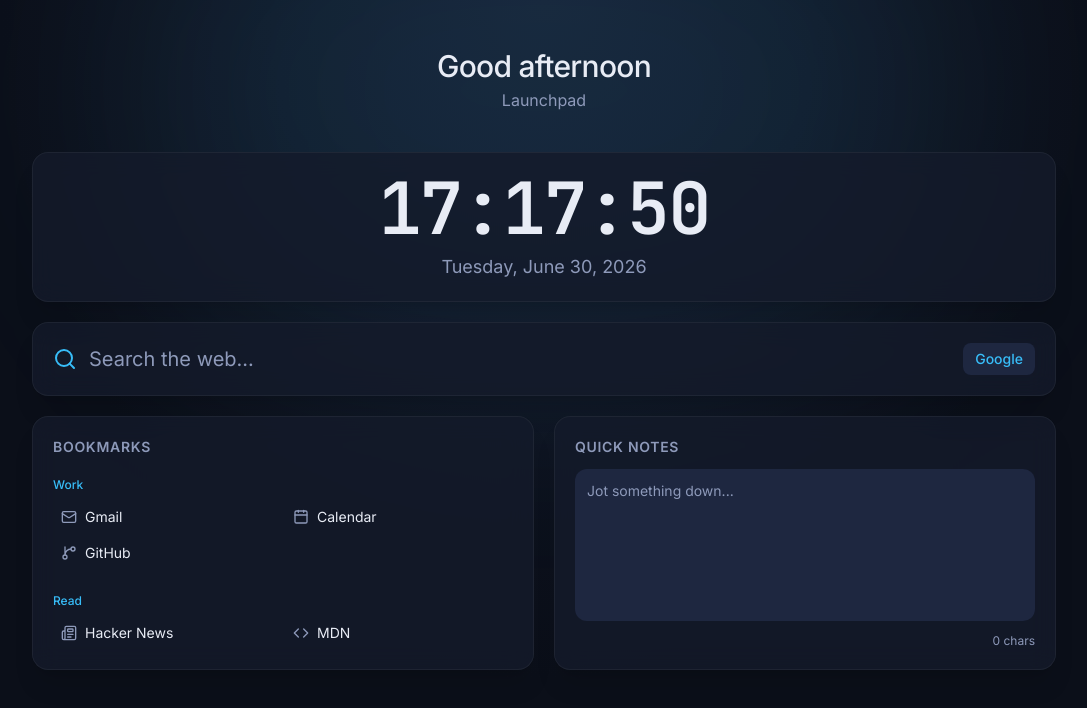
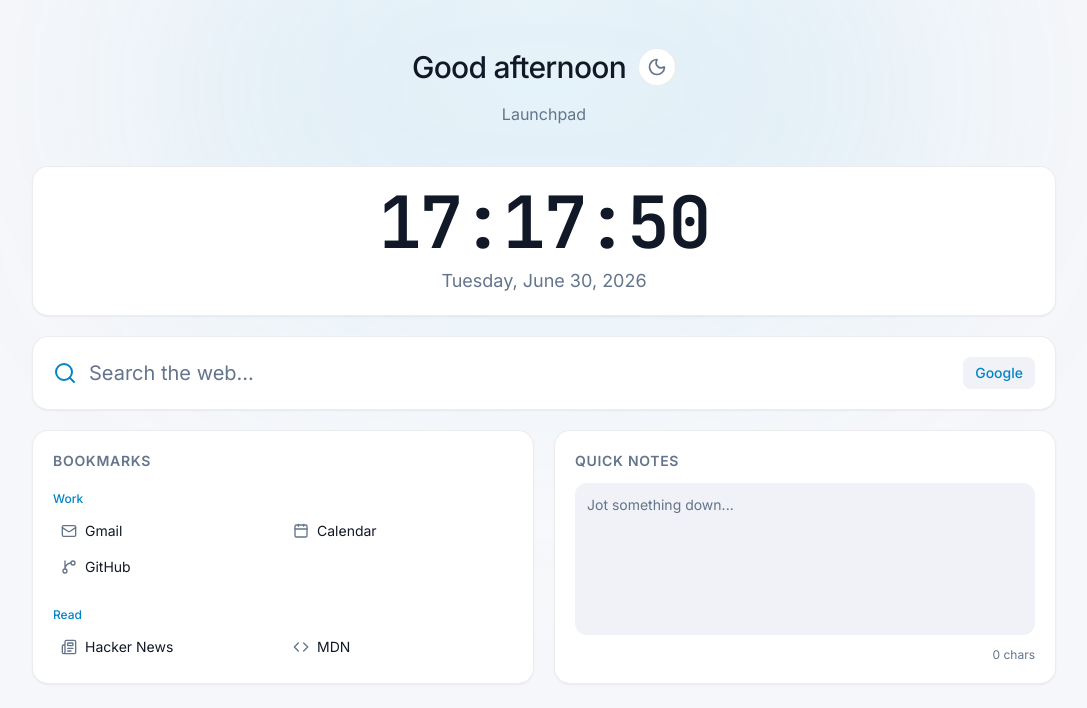
Before and after one commit to Yang-Yiming/tabstart, a React (Vite) app: page / in a window 1280 px wide. Shown: the top 708 px of the page, without its empty margins (96-1183 px from the left). Built offline with nearby package versions, Linux system fonts and the light colour scheme.

Commit message:
Add light theme support with toggle

```diff
--- a/src/App.tsx
+++ b/src/App.tsx
@@ -1,20 +1,49 @@
+import { Moon, Sun } from 'lucide-react'
+import { useEffect, useState } from 'react'
 import { Grid } from './components/Grid'
 import { homepageConfig } from './config/homepage'
 
 export default function App() {
+  const [dark, setDark] = useState(() => {
+    if (typeof window === 'undefined') return false
+    const stored = window.localStorage.getItem('homepage-theme')
+    if (stored) return stored === 'dark'
+    return window.matchMedia('(prefers-color-scheme: dark)').matches
+  })
+
+  useEffect(() => {
+    const root = window.document.documentElement
+    if (dark) {
+      root.classList.add('dark')
+    } else {
+      root.classList.remove('dark')
+    }
+    window.localStorage.setItem('homepage-theme', dark ? 'dark' : 'light')
+  }, [dark])
+
   const hour = new Date().getHours()
   const greeting =
     hour < 12 ? 'Good morning' : hour < 18 ? 'Good afternoon' : 'Good evening'
 
   return (
     <div className="relative min-h-screen overflow-hidden px-6 py-12">
-      <div className="pointer-events-none absolute -top-40 left-1/2 h-[500px] w-[800px] -translate-x-1/2 rounded-full bg-cyan/10 blur-[120px]" />
+      <div className="pointer-events-none absolute -top-40 left-1/2 h-[500px] w-[800px] -translate-x-1/2 rounded-full bg-accent/10 blur-[120px] dark:bg-accent/10" />
       <div className="relative mx-auto max-w-5xl">
         <header className="mb-10 text-center">
-          <h1 className="text-3xl font-medium tracking-tight text-text-primary">
-            {greeting}
-          </h1>
-          <p className="mt-1 text-text-muted">{homepageConfig.title}</p>
+          <div className="mb-4 flex items-center justify-center gap-3">
+            <h1 className="text-3xl font-medium tracking-tight text-text-primary">
+              {greeting}
+            </h1>
+            <button
+              type="button"
+              aria-label="Toggle theme"
+              onClick={() => setDark((d) => !d)}
+              className="rounded-full border border-border bg-panel p-2 text-text-muted transition hover:text-accent dark:border-border-dark dark:bg-panel-dark dark:hover:text-accent-dark"
+            >
+              {dark ? <Sun className="h-5 w-5" /> : <Moon className="h-5 w-5" />}
+            </button>
+          </div>
+          <p className="text-text-muted">{homepageConfig.title}</p>
         </header>
         <Grid />
       </div>
--- a/src/components/WidgetCard.tsx
+++ b/src/components/WidgetCard.tsx
@@ -9,8 +9,9 @@ export function WidgetCard({ children, className = '' }: WidgetCardProps) {
   return (
     <div
       className={[
-        'rounded-2xl border border-white/5 bg-panel/80 p-5 shadow-xl backdrop-blur-md',
-        'transition duration-300 hover:border-cyan/30 hover:-translate-y-0.5',
+        'rounded-2xl border border-border bg-panel p-5 shadow-sm backdrop-blur-md',
+        'transition duration-300 hover:border-accent/30 hover:-translate-y-0.5',
+        'dark:border-border-dark dark:bg-panel-dark dark:shadow-xl',
         className,
       ].join(' ')}
     >
--- a/src/index.css
+++ b/src/index.css
@@ -5,11 +5,19 @@
 @tailwind utilities;
 
 :root {
+  color-scheme: light;
+}
+
+.dark {
   color-scheme: dark;
 }
 
 body {
-  @apply m-0 min-h-screen bg-midnight text-text-primary antialiased;
+  @apply m-0 min-h-screen bg-page text-text-primary antialiased;
+  background: radial-gradient(ellipse at 50% 0%, #FFFFFF 0%, #F6F7FA 60%);
+}
+
+.dark body {
   background: radial-gradient(ellipse at 50% 0%, #151B2B 0%, #0B0F19 60%);
 }
 
@@ -24,6 +32,10 @@ button {
 }
 
 :focus-visible {
-  outline: 2px solid #38BDF8;
+  outline: 2px solid #0284C7;
   outline-offset: 2px;
 }
+
+.dark :focus-visible {
+  outline-color: #38BDF8;
+}
--- a/src/widgets/BookmarksWidget.tsx
+++ b/src/widgets/BookmarksWidget.tsx
@@ -31,7 +31,7 @@ export function BookmarksWidget() {
       <div className="flex flex-1 flex-col gap-6">
         {homepageConfig.bookmarks.map((group) => (
           <div key={group.title}>
-            <h3 className="mb-2 text-xs font-medium text-cyan">{group.title}</h3>
+            <h3 className="mb-2 text-xs font-medium text-accent dark:text-accent-dark">{group.title}</h3>
             <ul className="grid grid-cols-1 gap-1 sm:grid-cols-2">
               {group.links.map((link) => {
                 const Icon = iconMap[link.icon] ?? LinkIcon
@@ -41,7 +41,7 @@ export function BookmarksWidget() {
                       href={link.url}
                       target="_blank"
                       rel="noreferrer"
-                      className="flex items-center gap-2 rounded-lg px-2 py-1.5 text-text-primary transition hover:bg-panel-highlight"
+                      className="flex items-center gap-2 rounded-lg px-2 py-1.5 text-text-primary transition hover:bg-panel-highlight dark:hover:bg-panel-highlight-dark"
                     >
                       <Icon className="h-4 w-4 text-text-muted" />
                       <span className="text-sm">{link.title}</span>
--- a/src/widgets/NotesWidget.tsx
+++ b/src/widgets/NotesWidget.tsx
@@ -13,7 +13,7 @@ export function NotesWidget() {
         value={notes}
         onChange={(e) => setNotes(e.target.value)}
         placeholder="Jot something down..."
-        className="min-h-0 flex-1 resize-none rounded-xl bg-panel-highlight p-3 text-sm text-text-primary placeholder:text-text-muted focus:outline-none"
+        className="min-h-0 flex-1 resize-none rounded-xl bg-panel-highlight p-3 text-sm text-text-primary placeholder:text-text-muted focus:outline-none dark:bg-panel-highlight-dark"
       />
       <div className="text-right text-xs text-text-muted">{notes.length} chars</div>
     </WidgetCard>
--- a/src/widgets/PomodoroWidget.tsx
+++ b/src/widgets/PomodoroWidget.tsx
@@ -37,7 +37,7 @@ export function PomodoroWidget() {
 
   return (
     <WidgetCard className="flex h-full flex-col items-center justify-center gap-4 text-center">
-      <div className="flex gap-2 rounded-lg bg-panel-highlight p-1">
+      <div className="flex gap-2 rounded-lg bg-panel-highlight p-1 dark:bg-panel-highlight-dark">
         {(Object.keys(MODES) as Array<keyof typeof MODES>).map((m) => (
           <button
             key={m}
@@ -45,7 +45,9 @@ export function PomodoroWidget() {
             onClick={() => switchMode(m)}
             className={[
               'rounded-md px-3 py-1 text-xs font-medium transition',
-              mode === m ? 'bg-cyan text-midnight' : 'text-text-muted hover:text-text-primary',
+              mode === m
+                ? 'bg-accent text-white dark:bg-accent-dark dark:text-page-dark'
+                : 'text-text-muted hover:text-text-primary',
             ].join(' ')}
           >
             {m}
@@ -59,14 +61,14 @@ export function PomodoroWidget() {
         <button
           type="button"
           onClick={() => setRunning((r) => !r)}
-          className="rounded-lg bg-cyan p-2 text-midnight transition hover:bg-cyan/90"
+          className="rounded-lg bg-accent p-2 text-white transition hover:bg-accent/90 dark:bg-accent-dark dark:text-page-dark"
         >
           {running ? <Pause className="h-5 w-5" /> : <Play className="h-5 w-5" />}
         </button>
         <button
           type="button"
           onClick={() => switchMode(mode)}
-          className="rounded-lg bg-panel-highlight p-2 text-text-primary transition hover:bg-cyan/10"
+          className="rounded-lg bg-panel-highlight p-2 text-text-primary transition hover:bg-accent/10 dark:bg-panel-highlight-dark"
         >
           <RotateCcw className="h-5 w-5" />
         </button>
--- a/src/widgets/SearchWidget.tsx
+++ b/src/widgets/SearchWidget.tsx
@@ -37,7 +37,7 @@ export function SearchWidget() {
   return (
     <WidgetCard>
       <form onSubmit={handleSubmit} className="flex items-center gap-3">
-        <Search className="h-6 w-6 shrink-0 text-cyan" />
+        <Search className="h-6 w-6 shrink-0 text-accent dark:text-accent-dark" />
         <input
           ref={inputRef}
           type="text"
@@ -49,7 +49,7 @@ export function SearchWidget() {
         <button
           type="button"
           onClick={cycleEngine}
-          className="shrink-0 rounded-lg bg-panel-highlight px-3 py-1.5 text-sm font-medium text-cyan transition hover:bg-cyan/10"
+          className="shrink-0 rounded-lg bg-panel-highlight px-3 py-1.5 text-sm font-medium text-accent transition hover:bg-accent/10 dark:bg-panel-highlight-dark dark:text-accent-dark"
         >
           {engine?.name ?? 'Search'}
         </button>
--- a/src/widgets/WeatherWidget.tsx
+++ b/src/widgets/WeatherWidget.tsx
@@ -4,7 +4,7 @@ import { WidgetCard } from '../components/WidgetCard'
 export function WeatherWidget() {
   return (
     <WidgetCard className="flex h-full flex-col items-center justify-center gap-2 text-center">
-      <Cloud className="h-10 w-10 text-cyan" />
+      <Cloud className="h-10 w-10 text-accent dark:text-accent-dark" />
       <div className="text-lg font-medium text-text-primary">Weather</div>
       <p className="text-sm text-text-muted">
         Add an API key in WeatherWidget.tsx to see live conditions.
--- a/tailwind.config.js
+++ b/tailwind.config.js
@@ -1,17 +1,38 @@
 /** @type {import('tailwindcss').Config} */
 export default {
   content: ['./index.html', './src/**/*.{js,ts,jsx,tsx}'],
+  darkMode: 'class',
   theme: {
     extend: {
       colors: {
-        midnight: '#0B0F19',
-        panel: '#151B2B',
-        'panel-highlight': '#1E2740',
-        'text-primary': '#E8ECF5',
-        'text-muted': '#8E9ABA',
-        cyan: '#38BDF8',
-        indigo: '#6366F1',
-        amber: '#F59E0B',
+        page: {
+          DEFAULT: '#F6F7FA',
+          dark: '#0B0F19',
+        },
+        panel: {
+          DEFAULT: '#FFFFFF',
+          highlight: '#F0F2F7',
+          dark: '#151B2B',
+          'highlight-dark': '#1E2740',
+        },
+        text: {
+          primary: {
+            DEFAULT: '#111827',
+            dark: '#E8ECF5',
+          },
+          muted: {
+            DEFAULT: '#64748B',
+            dark: '#8E9ABA',
+          },
+        },
+        accent: {
+          DEFAULT: '#0284C7',
+          dark: '#38BDF8',
+        },
+        border: {
+          DEFAULT: 'rgba(15, 23, 42, 0.08)',
+          dark: 'rgba(255, 255, 255, 0.05)',
+        },
       },
       fontFamily: {
         sans: ['Inter', 'system-ui', 'sans-serif'],
```
